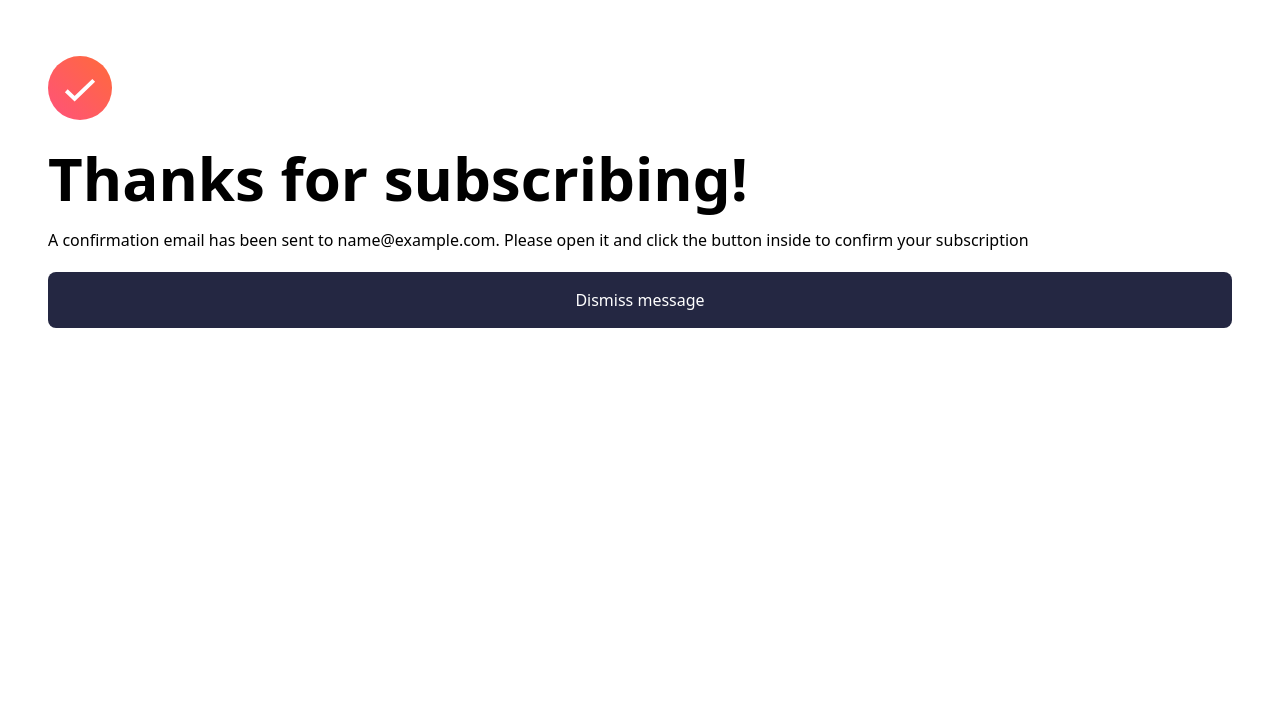
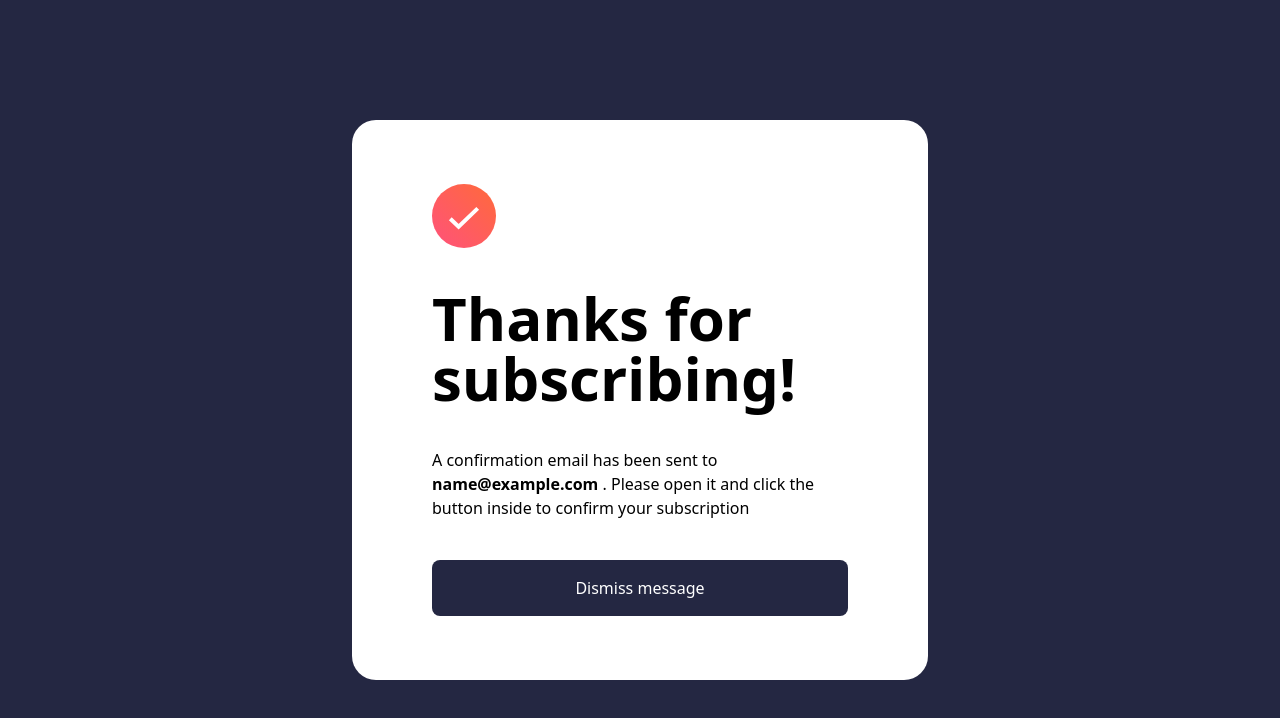
Before and after one commit to AlexTszChunChui/newsletter-signup, a React (Create React App) app: page / in a window 1280 px wide. Both pictures are taken after typing "name@example.com" into the empty fields and a click on the button "Subscribe to monthly newsletter". Shown: the top 718 px of the page. Built offline with nearby package versions, Linux system fonts and the light colour scheme.

Commit message:
fixed positioning + html validation

```diff
--- a/src/App.js
+++ b/src/App.js
@@ -17,7 +17,7 @@ function App() {
 
 
   return (
-    <div className="bg-[#242742]">
+    <div className="bg-[#242742] flex items-center justify-center h-screen">
         {content}
     </div>
   );
--- a/src/components/EmailForm.js
+++ b/src/components/EmailForm.js
@@ -15,7 +15,7 @@ function EmailForm({setShowPage}) {
   }
 
   return (
-    <form onSubmit={handleSubmit} noValidate>
+    <form onSubmit={handleSubmit}>
       <div className="space-y-3">
         <label className="text-sm font-bold" htmlFor="email" id="email-label">Email address</label>
         <input
@@ -23,7 +23,7 @@ function EmailForm({setShowPage}) {
           name="email"
           type="email"
           value={email}
-          className="block w-full border-2 rounded-lg p-4"
+          className="block w-full border-2 rounded-lg p-4 cursor-pointer"
           placeholder="email@company.com"
           onChange={handleChange}
           required
--- a/src/components/SubscribePage.js
+++ b/src/components/SubscribePage.js
@@ -4,10 +4,9 @@ import EmailForm from "./EmailForm";
 
 function SubscribePage({ setShowPage }) {
   return (
-    <div className="bg-white flex flex-col md:flex-row items-center justify-center p-12 space-y-5">
-      <div className="md:order-2">
-        <img src={signUpDesktop} alt="sign-up"></img>
-      </div>
+    <div className="bg-white rounded-2xl p-10">
+      <div className="flex flex-col md:flex-row items-center justify-center space-y-5 md:space-y-0">
+        <img className="md:order-2" src={signUpDesktop} alt="sign-up"></img>
         <div className="space-y-5 md:order-1 md:mr-8">
           <div>
             <h1 className="text-5xl font-bold">Stay updated!</h1>
@@ -30,6 +29,7 @@ function SubscribePage({ setShowPage }) {
           <EmailForm setShowPage={setShowPage} />
         </div>
       </div>
+    </div>
   );
 }
 
--- a/src/components/SuccessPage.js
+++ b/src/components/SuccessPage.js
@@ -10,16 +10,16 @@ function SuccessPage({ setShowPage }) {
   const { email } = useContext(EmailContext);
 
   return (
-    <div className="bg-white flex flex-col justify-start space-y-5 p-12">
-      <img className="object-none h-20 w-16" src={iconSuccess} alt="iconSuccess"></img>
-      <h1 className="text-6xl font-bold">Thanks for subscribing!</h1>
+    <div className="bg-white flex flex-col space-y-10 md:px-20 md:py-16 max-w-xl rounded-3xl">
+      <img className="object-fit h-16 w-16" src={iconSuccess} alt="iconSuccess"></img>
+      <h1 className="text-6xl font-bold text=[#242742]">Thanks for subscribing!</h1>
       <p>
-        A confirmation email has been sent to {email}. Please open it and click
+        A confirmation email has been sent to <span className="font-bold"> {email} </span>. Please open it and click
         the button inside to confirm your subscription
       </p>
       <div>
         <button
-          className="bg-[#242742] w-full rounded-lg py-4 px-auto block text-white
+          className="bg-[#242742] w-full rounded-lg py-4 px-auto text-white
         hover:bg-gradient-to-r from-[#ff5478] to-[#ff673e]"
           onClick={handleClcik}
         >
```
Lines whose indentation alone changed are shown as unchanged.
